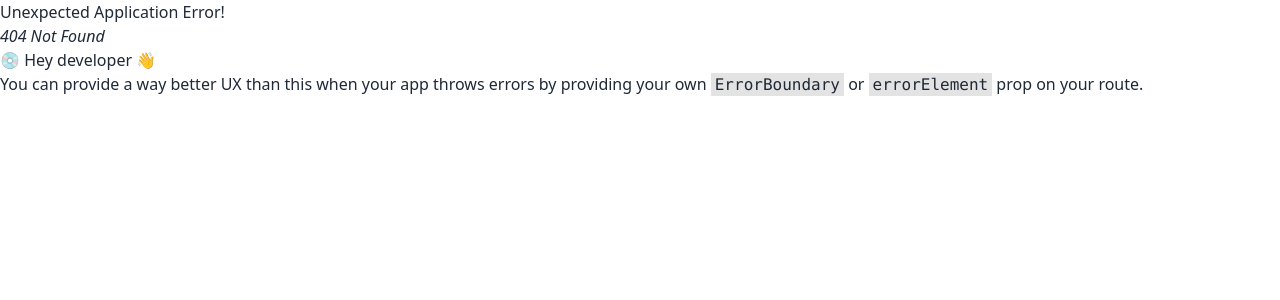
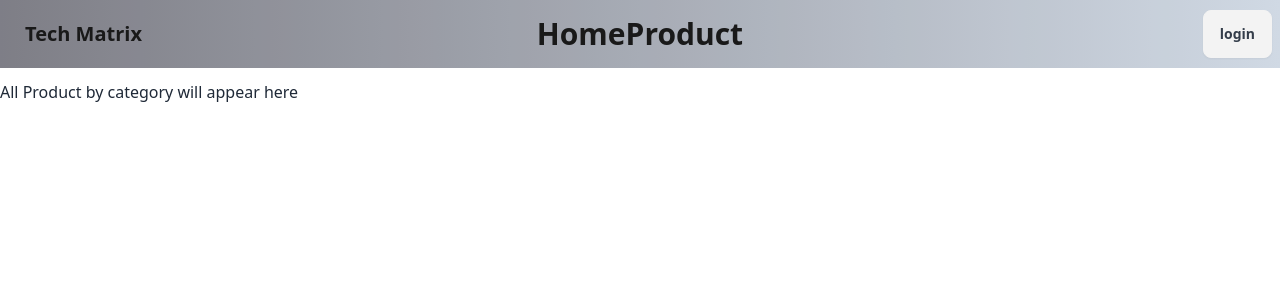
Before and after one commit to Md-Mansor/tech-matrix-client, a React (Vite) app: page /product in a window 1280 px wide. Before the commit this address had no page. Shown: the top 300 px of the page. Built offline with nearby package versions, Linux system fonts and the light colour scheme.

Commit message:
product and login page created

```diff
--- a/package.json
+++ b/package.json
@@ -14,6 +14,7 @@
     "match-sorter": "^6.3.1",
     "react": "^18.2.0",
     "react-dom": "^18.2.0",
+    "react-icons": "^4.12.0",
     "react-responsive-carousel": "^3.2.23",
     "react-router-dom": "^6.20.0",
     "sort-by": "^1.2.0"
--- a/src/Layout/Layout.jsx
+++ b/src/Layout/Layout.jsx
@@ -6,7 +6,7 @@ const Layout = () => {
     return (
         <div>
             <NavBar></NavBar>
-            <div>
+            <div className="min-h-screen">
                 <Outlet></Outlet>
             </div>
             <Footer></Footer>
--- /dev/null
+++ b/src/Pages/Product/Product.jsx
@@ -0,0 +1,11 @@
+
+
+const Product = () => {
+    return (
+        <div className="pt-20">
+            <h1>All Product by category will appear here</h1>
+        </div>
+    );
+};
+
+export default Product;
--- a/src/Router/Router.jsx
+++ b/src/Router/Router.jsx
@@ -3,6 +3,7 @@ import {
 } from "react-router-dom";
 import Layout from "../Layout/Layout";
 import Home from "../Pages/Home/Home";
+import Product from "../Pages/Product/Product";
 
 export const router = createBrowserRouter([
     {
@@ -12,6 +13,10 @@ export const router = createBrowserRouter([
             {
                 path: "/",
                 element: <Home></Home>
+            },
+            {
+                path: "/product",
+                element: <Product></Product>
             }
         ]
     },
--- a/src/Shared/NavBar/NavBar.jsx
+++ b/src/Shared/NavBar/NavBar.jsx
@@ -1,4 +1,5 @@
 import { Link } from "react-router-dom";
+// import { FaHome } from "react-icons/fa";
 
 
 const NavBar = () => {
@@ -6,12 +7,16 @@ const NavBar = () => {
     const navItems =
         <>
 
+            {/* <Link to="/"> <FaHome /> </Link> */}
+            <Link to="/">Home</Link>
+            <Link to="/product">Product</Link>
+
         </>
 
 
     return (
         <div className=" ">
-            <div className="navbar fixed z-20 bg-zinc-900  max-w-screen-xl bg-opacity-60 text-white ">
+            <div className="navbar fixed z-50  bg-gradient-to-r from-zinc-500 to-slate-300  max-w-screen-xl text-5xl  opacity-90  font-bold text-black">
                 <div className="navbar-start">
                     <div className="dropdown">
                         <label tabIndex={0} className="btn btn-ghost lg:hidden">
@@ -21,15 +26,16 @@ const NavBar = () => {
                             {navItems}
                         </ul>
                     </div>
-                    <Link to='/' className="btn btn-ghost text-xl">Tech Touch</Link>
+                    <Link to='/' className="btn btn-ghost text-xl">Tech Matrix</Link>
                 </div>
                 <div className="navbar-center hidden lg:flex">
-                    <ul className="menu menu-horizontal px-1">
+                    <div className="menu text-3xl  font-semibold menu-horizontal px-1">
                         {navItems}
-                    </ul>
+                    </div>
                 </div>
+
                 <div className="navbar-end">
-                    <a className="btn">Button</a>
+                    <a className="btn">login</a>
                 </div>
             </div>
         </div>
```
Also changed, not shown: 1 other file (tests, documents, lock files or other folders).
